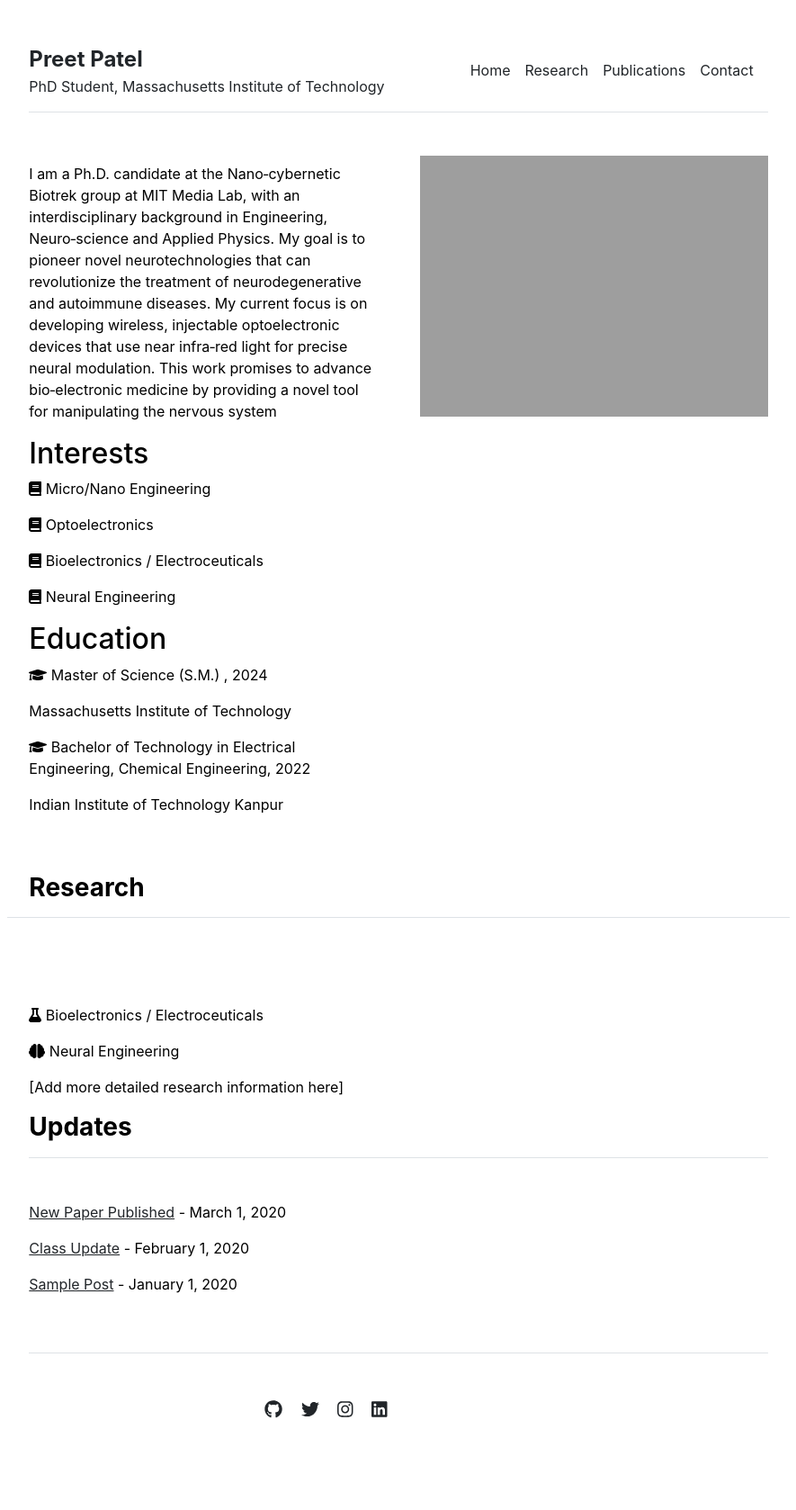
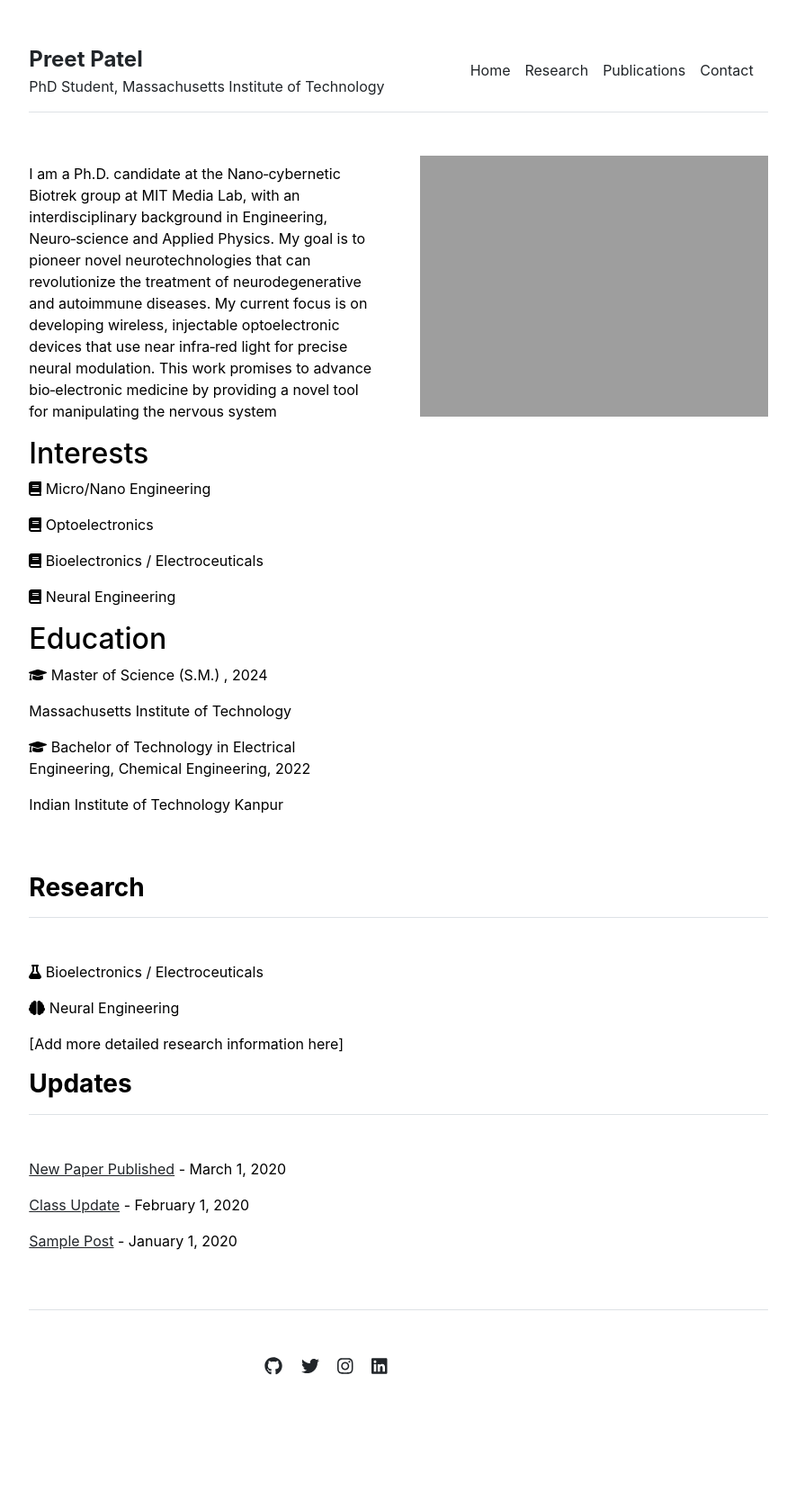
Before and after one commit to preet-mit/preet-mit, a Jekyll site: the page built from index.md, in a window 1280 px wide. Shown: the whole page at 90% size, without its empty margins (197-1082 px from the left). Built offline with Jekyll 4.4.1, drawn with Linux system fonts in a browser that asks for light colours; after the commit the page ends 1630 px from its top, so only the background shows below that.

Commit message:
Update research-content.html

```diff
--- a/_includes/research-content.html
+++ b/_includes/research-content.html
@@ -1,6 +1,6 @@
-<div class="row g-5 mb-5">
-    <h3 class="fw-bold border-bottom pb-3 mb-5">Research</h3>
-</div>
+
+<h3 class="fw-bold border-bottom pb-3 mb-5">Research</h3>
+
 
 <p><i class="fa fa-flask"></i> Bioelectronics / Electroceuticals</p>
 
```
